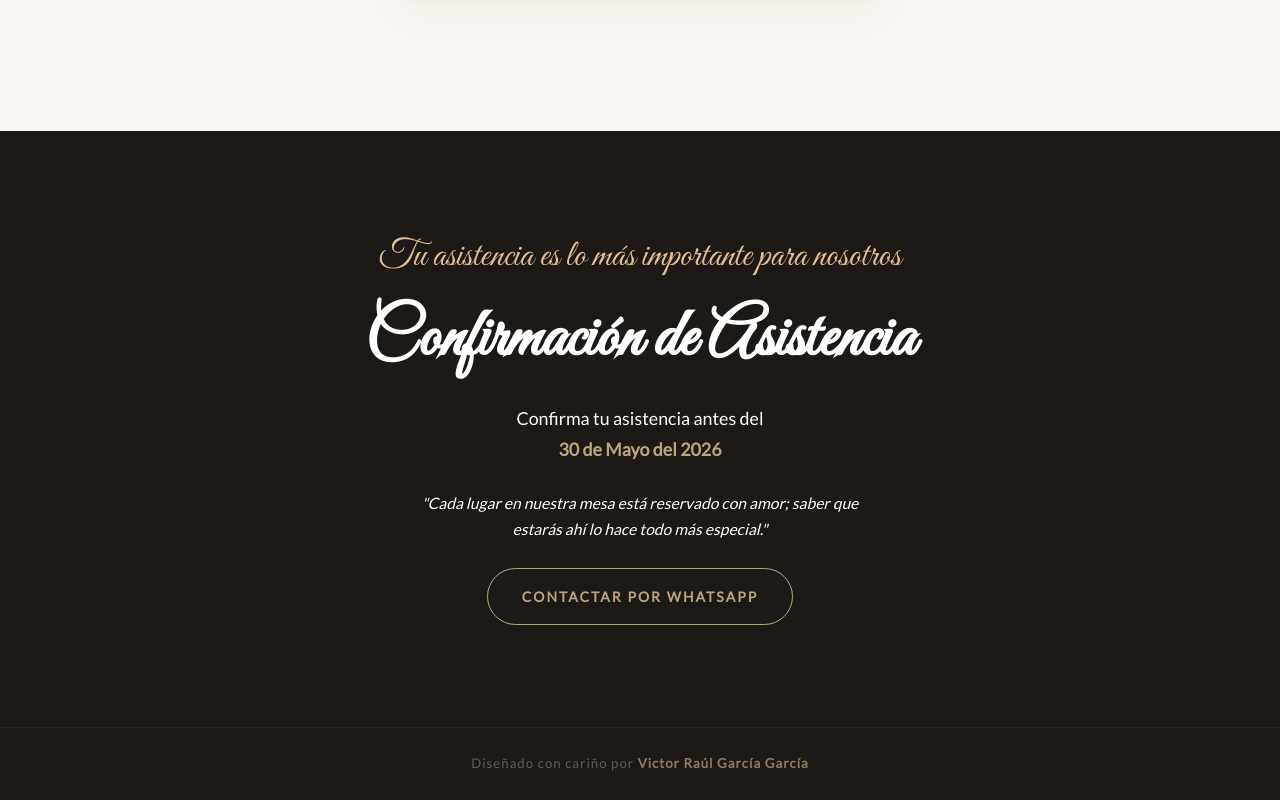
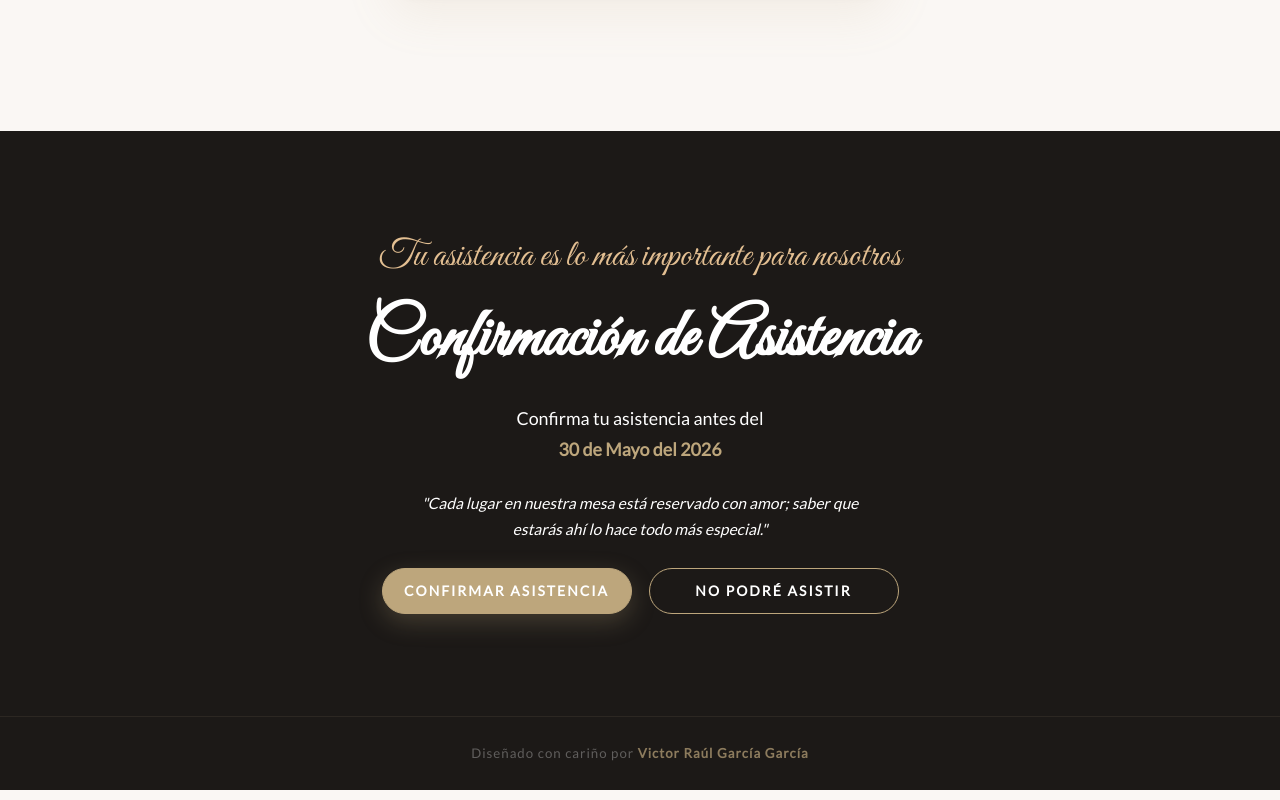
Before and after one commit to VicRa2004/invitacion-boda-2, a Next.js app: page /invitacion in a window 1280 px wide. Shown: the part 6683-7483 px from the top of the page. Built offline with nearby package versions, Linux system fonts and the light colour scheme.

Commit message:
fix: soluciona varios errores

```diff
--- a/src/components/RSVP.tsx
+++ b/src/components/RSVP.tsx
@@ -18,9 +18,12 @@ export default function RSVP({
   const [loading, setLoading] = useState(false);
   const [message, setMessage] = useState("");
 
-  // Número de Lari
-  const whatsappMsg = `¡Hola! Confirmo mi asistencia a la boda de Homero y Larissa. Mi nombre es: ${guestName}`;
-  const whatsappUrl = `https://wa.me/529932126695?text=${encodeURIComponent(whatsappMsg)}`;
+  // Mensajes de WhatsApp
+  const msgConfirm = `¡Hola! Confirmo mi asistencia a la boda de Homero y Larissa. Mi nombre es: ${guestName}`;
+  const urlConfirm = `https://wa.me/529932126695?text=${encodeURIComponent(msgConfirm)}`;
+
+  const msgDecline = `¡Hola! Lamentablemente no podré asistir a la boda de Homero y Larissa. Mi nombre es: ${guestName}`;
+  const urlDecline = `https://wa.me/529932126695?text=${encodeURIComponent(msgDecline)}`;
 
   async function handleConfirm() {
     if (!slug || confirmed) return;
@@ -100,27 +103,28 @@ export default function RSVP({
                 <p className="rsvp-message rsvp-message--error">{message}</p>
               )}
 
-              <div className="rsvp-actions">
-                {slug && (
-                  <button
-                    type="button"
-                    className="btn btn-solid-gold"
-                    onClick={handleConfirm}
-                    disabled={loading}
-                    id="rsvp-confirm-btn"
-                  >
-                    {loading ? "Confirmando..." : "Confirmar asistencia"}
-                  </button>
-                )}
+              <div className="rsvp-actions" style={{ display: "flex", gap: "1rem", flexWrap: "wrap", justifyContent: "center", alignItems: "center" }}>
+                <a
+                  href={urlConfirm}
+                  target="_blank"
+                  rel="noopener noreferrer"
+                  className="btn btn-solid-gold"
+                  style={{ width: "100%", maxWidth: "250px", padding: "0.6rem 1rem", color: "#fff" }}
+                  id="rsvp-confirm-whatsapp"
+                  onClick={() => handleConfirm()}
+                >
+                  Confirmar asistencia
+                </a>
 
                 <a
-                  href={whatsappUrl}
+                  href={urlDecline}
                   target="_blank"
                   rel="noopener noreferrer"
                   className="btn btn-outline-gold"
-                  id="rsvp-whatsapp-btn"
+                  style={{ width: "100%", maxWidth: "250px", padding: "0.6rem 1rem", color: "#fff" }}
+                  id="rsvp-decline-whatsapp"
                 >
-                  Contactar por WhatsApp
+                  No podré asistir
                 </a>
               </div>
             </>
```
